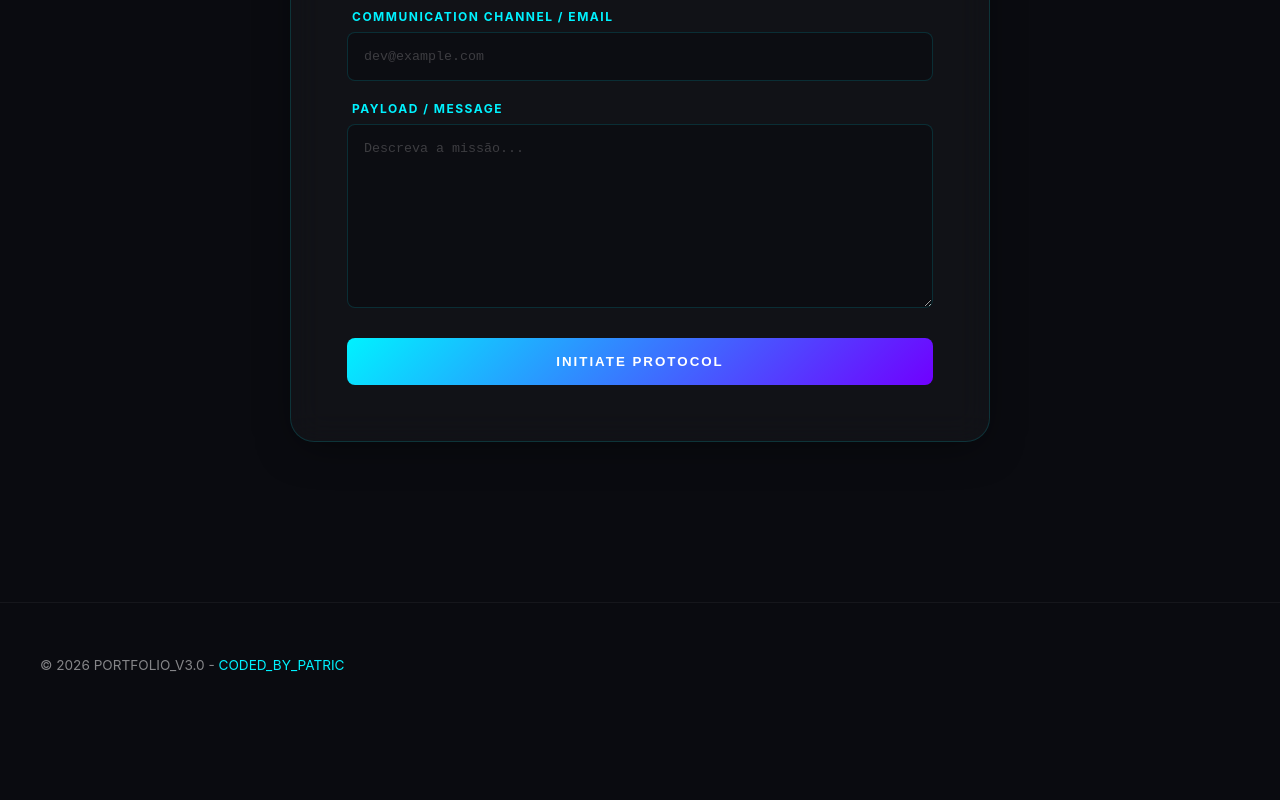
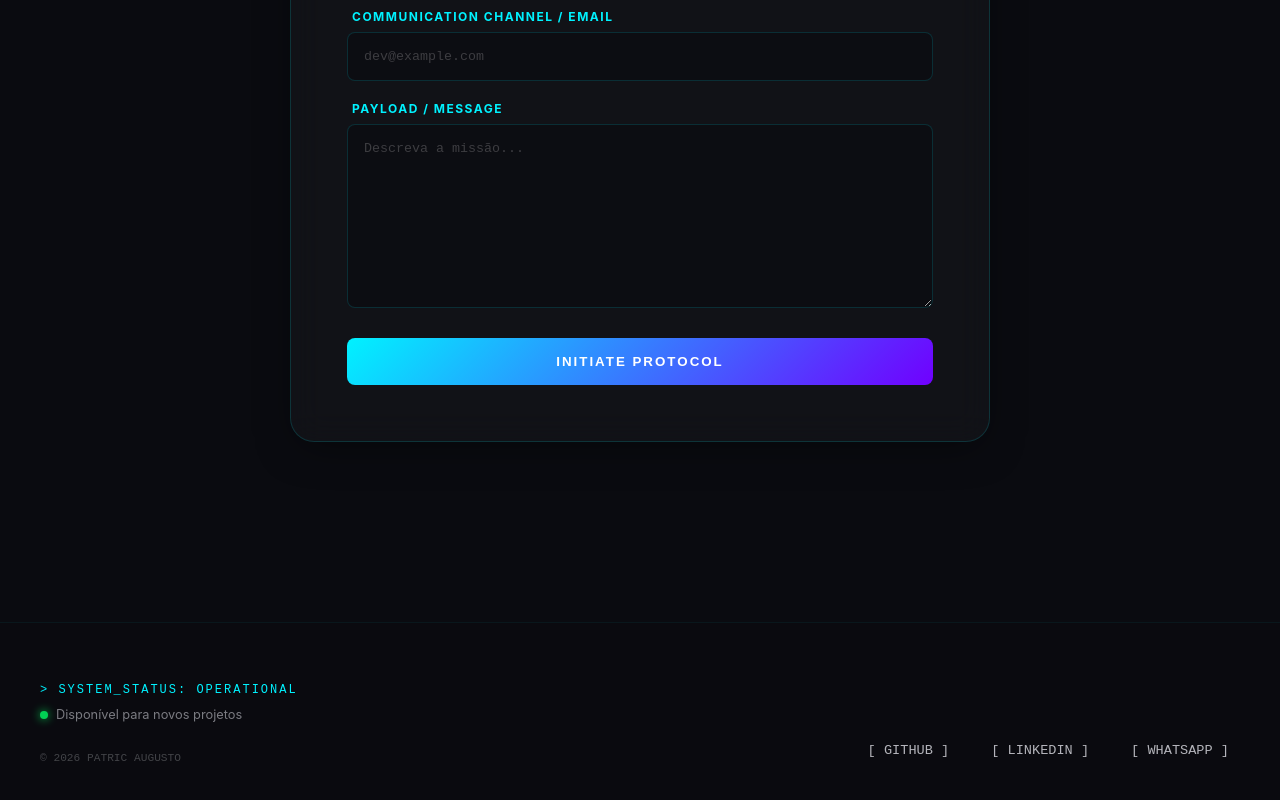
Before and after one commit to PatricAugusto/Portfolio-v3.0.0, a Next.js app: page / in a window 1280 px wide. Shown: the part 2802-3602 px from the top of the page. Before the commit the page ends 3528 px from the top, so only its background shows below. Built offline with nearby package versions, Linux system fonts and the light colour scheme.

Commit message:
style: implement cyber-corporate terminal footer with social links and status indicator

```diff
--- a/src/app/page.js
+++ b/src/app/page.js
@@ -139,8 +139,8 @@ const ImageWrapper = styled.div`
   position: relative;
   top: 0;
   left: 0;
-  width: 350px;
-  height: 350px;
+  width: 320px;
+  height: 320px;
   background: linear-gradient(135deg, ${props => props.theme.colors.secondary}, ${props => props.theme.colors.accent});
   padding: 5px;
   animation: morph 8s ease-in-out infinite;
--- a/src/components/Footer.js
+++ b/src/components/Footer.js
@@ -1,12 +1,15 @@
 'use client';
+
 import styled from 'styled-components';
 
 const FooterContainer = styled.footer`
   width: 100%;
-  padding: 40px 20px;
-  margin-top: 80px;
-  border-top: 1px solid rgba(255, 255, 255, 0.05);
+  padding: 60px 20px;
+  margin-top: 100px;
+  background: rgba(10, 11, 16, 0.4);
+  border-top: 1px solid rgba(0, 242, 255, 0.05);
   box-sizing: border-box;
+  position: relative;
 `;
 
 const FooterContent = styled.div`
@@ -14,34 +17,105 @@ const FooterContent = styled.div`
   margin: 0 auto;
   display: flex;
   justify-content: space-between;
-  align-items: center;
-  gap: 20px;
+  align-items: flex-end;
+  gap: 30px;
 
   @media (max-width: 768px) {
-    flex-direction: column; /* Empilha no mobile */
+    flex-direction: column;
+    align-items: center;
     text-align: center;
-    gap: 15px;
   }
 `;
 
-const Copyright = styled.p`
-  font-size: 0.85rem;
-  color: rgba(255, 255, 255, 0.5);
+const SystemStatus = styled.div`
+  display: flex;
+  flex-direction: column;
+  gap: 10px;
 
-  span {
+  .terminal-text {
+    font-family: 'Fira Code', monospace;
+    font-size: 0.75rem;
     color: ${props => props.theme.colors.secondary};
+    text-transform: uppercase;
+    letter-spacing: 2px;
+  }
+
+  .status-indicator {
+    display: flex;
+    align-items: center;
+    gap: 8px;
+    font-size: 0.8rem;
+    color: ${props => props.theme.colors.light}88;
+
+    &::before {
+      content: '';
+      width: 8px;
+      height: 8px;
+      background: #00ff64;
+      border-radius: 50%;
+      box-shadow: 0 0 10px #00ff64;
+      animation: pulse 2s infinite;
+    }
+  }
+
+  @keyframes pulse {
+    0% { opacity: 1; }
+    50% { opacity: 0.4; }
+    100% { opacity: 1; }
   }
 `;
 
+const SocialLinks = styled.div`
+  display: flex;
+  gap: 20px;
+
+  a {
+    color: ${props => props.theme.colors.light}cc;
+    text-decoration: none;
+    font-size: 0.85rem;
+    font-family: 'Fira Code', monospace;
+    transition: all 0.3s ease;
+    padding: 5px 10px;
+    border: 1px solid transparent;
+
+    &:hover {
+      color: ${props => props.theme.colors.secondary};
+      border: 1px solid ${props => props.theme.colors.secondary}44;
+      background: ${props => props.theme.colors.secondary}11;
+      transform: translateY(-3px);
+    }
+  }
+`;
+
+const Copyright = styled.div`
+  font-size: 0.7rem;
+  color: ${props => props.theme.colors.light}44;
+  font-family: 'Fira Code', monospace;
+  text-transform: uppercase;
+  margin-top: 20px;
+`;
+
 export default function Footer() {
-  const currentYear = new Date().getFullYear();
-
   return (
     <FooterContainer>
       <FooterContent>
-        <Copyright>
-          © {currentYear} PORTFOLIO_V3.0 - <span>CODED_BY_PATRIC</span>
-        </Copyright>
+        <SystemStatus>
+          <span className="terminal-text">{">"} SYSTEM_STATUS: OPERATIONAL</span>
+          <span className="status-indicator">Disponível para novos projetos</span>
+          <Copyright>© 2026 PATRIC AUGUSTO</Copyright>
+        </SystemStatus>
+
+        <SocialLinks>
+          <a href="https://github.com/PatricAugusto" target="_blank" rel="noopener noreferrer">
+            [ GITHUB ]
+          </a>
+          <a href="https://www.linkedin.com/in/patric-augusto-bab47b240/" target="_blank" rel="noopener noreferrer">
+            [ LINKEDIN ]
+          </a>
+          <a href="https://wa.me/5555992066795" target="_blank" rel="noopener noreferrer">
+            [ WHATSAPP ]
+          </a>
+        </SocialLinks>
       </FooterContent>
     </FooterContainer>
   );
```
Also changed, not shown: public/FotoPerfilJAN.jpg, public/PerfilOficialFoto.png (deleted).
